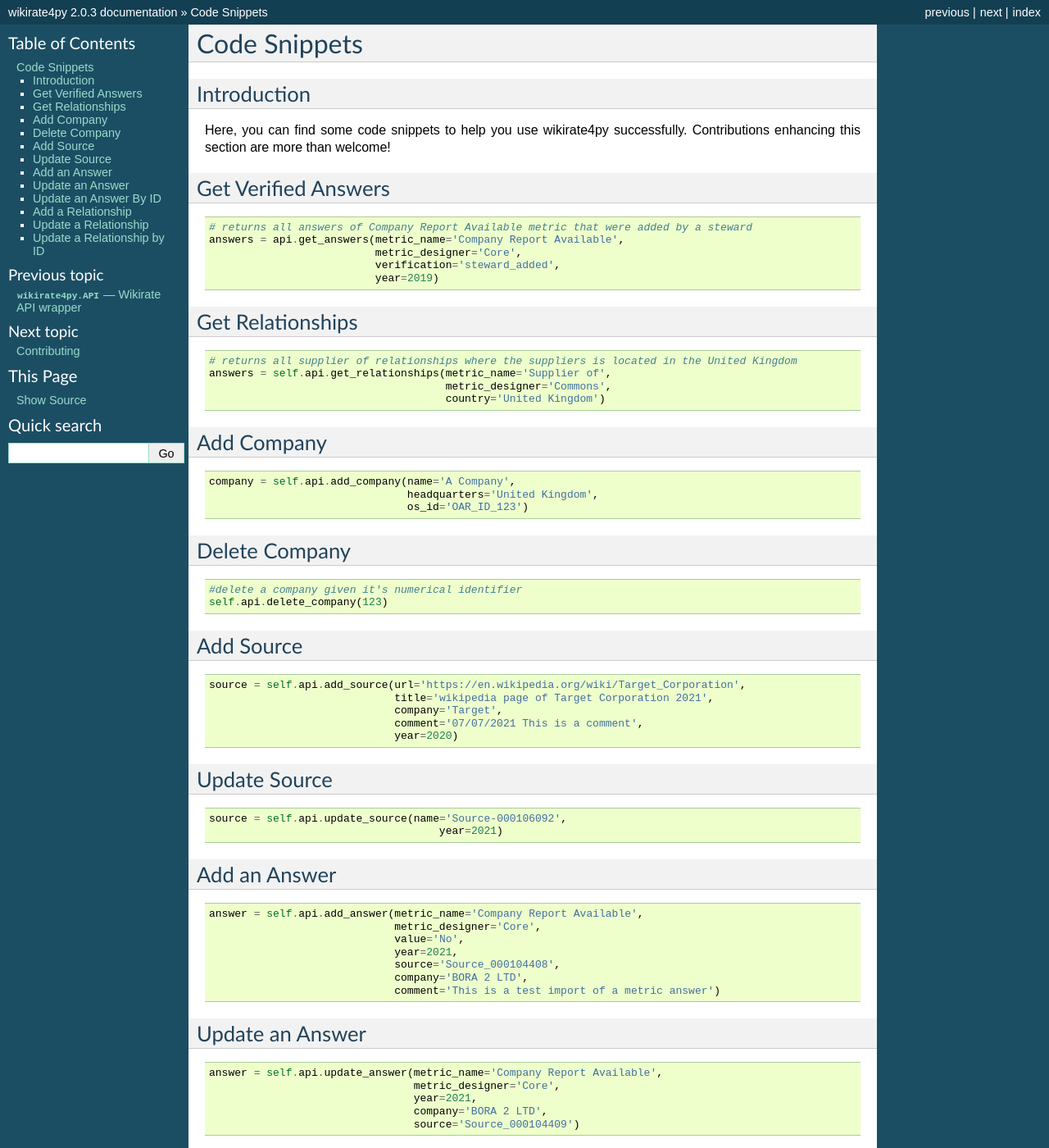
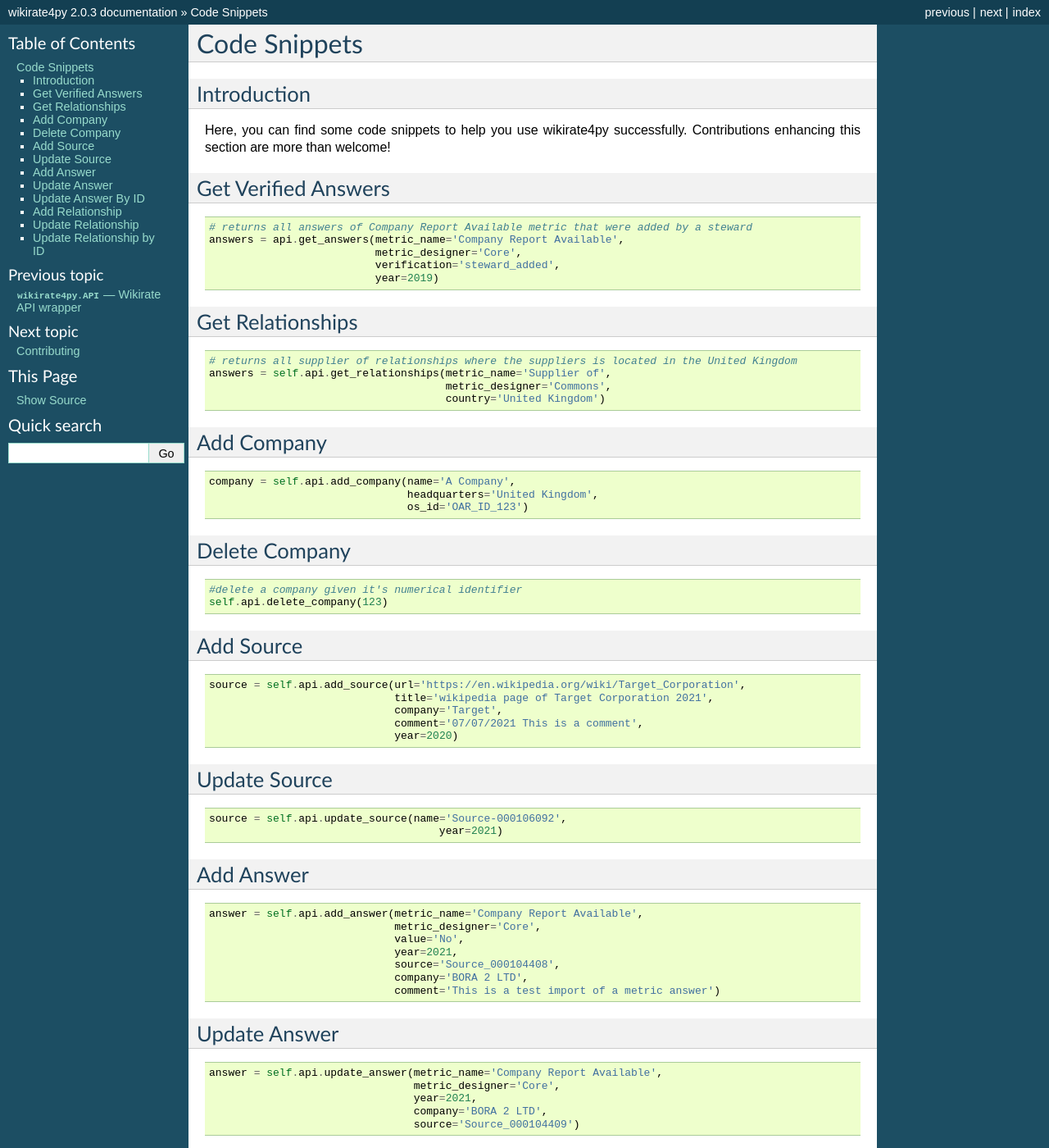
Before and after one commit to wikirate/wikirate4py, a Sphinx documentation site: the page built from docs/source/code_snippets.rst, in a window 1280 px wide and 1400 px high. Shown: the whole window at 82% size. Built offline with Sphinx 7.4.7, drawn with Linux system fonts in a browser that asks for light colours; some of the changed text lies outside the part shown.

Commit message:
small documentation fixes

```diff
--- a/docs/source/code_snippets.rst
+++ b/docs/source/code_snippets.rst
@@ -61,7 +61,7 @@ Update Source
     source = self.api.update_source(name='Source-000106092',
                                         year=2021)
 
-Add an Answer
+Add Answer
 ----------------------------
 .. code-block:: python
 
@@ -74,7 +74,7 @@ Add an Answer
                                      comment='This is a test import of a metric answer')
 
 
-Update an Answer
+Update Answer
 -------------------------------
 .. code-block:: python
 
@@ -84,7 +84,7 @@ Update an Answer
                                         company='BORA 2 LTD',
                                         source='Source_000104409')
 
-Update an Answer By ID
+Update Answer By ID
 -------------------------------
 An answer can be identified either by its cardname comprised of matric_designer+metric_name+company+year either from
 its numerical identifier. If you want to update the company/year of a specific answer you need to provide its numerical
@@ -96,7 +96,7 @@ identifier as highlighted below:
                                         year=2024)
 
 
-Add a Relationship
+Add Relationship
 ------------------------------
 .. code-block:: python
 
@@ -108,7 +108,7 @@ Add a Relationship
                                              subject_company=7217,
                                              object_company=7457810)
 
-Update a Relationship
+Update Relationship
 ---------------------------------
 .. code-block:: python
 
@@ -120,7 +120,7 @@ Update a Relationship
                                                    object_company=7457810,
                                                    comment='This a relationship answer')
 
-Update a Relationship by ID
+Update Relationship by ID
 ---------------------------------
 A relationship can be identified either by its cardname, comprised of matric_designer+metric_name+subject_company+object_company+year either from
 its numerical identifier. If you want to update the subject_company/object_company/year of a specific relationship you need to provide its numerical
```
